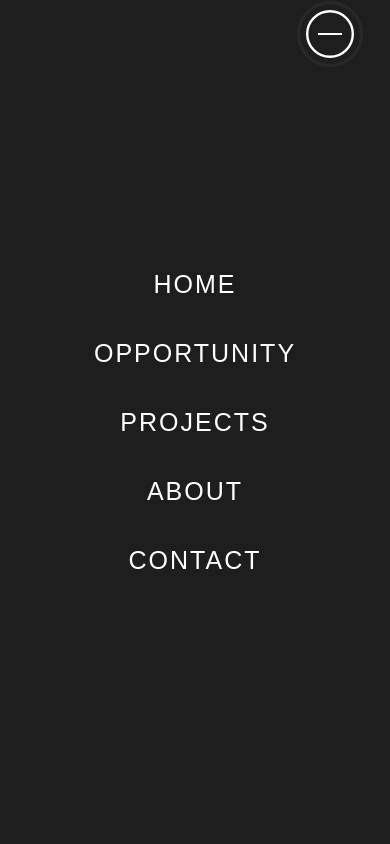
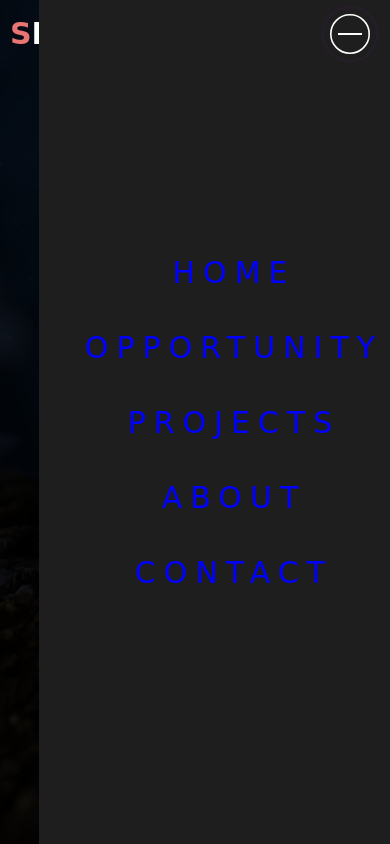
Before and after one commit to shiv452/portfoliowebsite, a plain HTML site: page index.html in a window 390 px wide. Both pictures are taken after a click on the element 330 px from the left and 33 px from the top of the page. Shown: the top 844 px of the page. Drawn offline with Linux system fonts and the light colour scheme.

Commit message:
Update commit

```diff
--- a/style.css
+++ b/style.css
@@ -6,7 +6,7 @@
 
   html {
       font-size: 10px;
-      font-family: 'Montserrat', sans-serif;
+      font-family: 'Apple Chancery', cursive;
       scroll-behavior: smooth;
   }
 
@@ -126,18 +126,18 @@
   }
 
   #header .nav-list ul.active {
-      left: 0%;
+      left: 10%;
   }
 
   #header .nav-list ul a {
-      font-size: 2.5rem;
+      font-size: 3rem;
       font-weight: 500;
-      letter-spacing: .2rem;
+      letter-spacing: .8rem;
       text-decoration: none;
-      color: white;
+      color: blue;
       text-transform: uppercase;
       padding: 20px;
-      display: block;
+      display: flex;
   }
 
   #header .nav-list ul a::after {
@@ -146,11 +146,11 @@
       top: 50%;
       left: 50%;
       transform: translate(-50%, -50%) scale(0);
-      color: rgba(240, 248, 255, 0.021);
-      font-size: 13rem;
+      color: rgba(240, 248, 255, 0.02);
+      font-size: 15rem;
       letter-spacing: 50px;
       z-index: -1;
-      transition: .3s ease letter-spacing;
+      transition: .2s ease letter-spacing;
   }
 
   #header .nav-list ul li:hover a::after {
@@ -163,10 +163,10 @@
   }
 
   #header .hamburger {
-      height: 60px;
-      width: 60px;
+      height: 50px;
+      width: 50px;
       display: inline-block;
-      border: 3px solid white;
+      border: 2px solid white;
       border-radius: 50%;
       position: relative;
       display: flex;
@@ -175,7 +175,7 @@
       z-index: 100;
       cursor: pointer;
       transform: scale(.8);
-      margin-right: 20px;
+      margin-right: 5px;
   }
 
   #header .hamburger:after {
@@ -183,8 +183,8 @@
       content: '';
       height: 100%;
       width: 100%;
-      border-radius: 50%;
-      border: 3px solid white;
+      border-radius: 100%;
+      border: 3px solid blueviolet;
       animation: hamburger_puls 1s ease infinite;
   }
 
@@ -202,7 +202,7 @@
       position: absolute;
       height: 100%;
       width: 100%;
-      left: 0;
+      left: 0px;
       background-color: white;
       transition: .3s ease;
       transition-property: top, bottom;
@@ -231,7 +231,7 @@
   /* Hero Section */
 
   #hero {
-      background-image: url(/5.jpg);
+      background-image: url(5.jpg);
       background-size: cover;
       background-position: top center;
       position: relative;
@@ -246,7 +246,7 @@
       height: 100%;
       width: 100%;
       background-color: black;
-      opacity: .7;
+      opacity: .9;
       z-index: -1;
   }
 
@@ -338,7 +338,7 @@
       justify-content: center;
       flex-direction: column;
       padding: 30px;
-      border-radius: 10px;
+      border-radius: 50px;
       background-image: url(image.jpg);
       background-size: cover;
       margin: 10px 5%;
@@ -419,7 +419,9 @@
     width: 80%;
     margin: 20px auto;
     overflow: hidden;
-      border-radius: 10px;
+    border-radius: 20px;
+    background-image: url(sunset.jpg);
+    z-index: -1;
 }
 
 #projects .project-info {
@@ -430,17 +432,20 @@
     align-items: flex-start;
     justify-content: center;
     flex-direction: column;
-      background-image: linear-gradient(60deg, #29323c 0%, #485563 100%);
-      color: white;
+    color: whitesmoke;
+    background: linear-gradient(60deg, #29323c 0%, #485563 100%);
+    opacity: .9;
 }
 
 #projects .project-info h1 {
     font-size: 4rem;
     font-weight: 500;
+
 }
 
 #projects .project-info h2 {
     font-size: 1.8rem;
+    opacity: .7;
     font-weight: 500;
     margin-top: 10px;
     background: linear-gradient(270deg,rgb(93, 93, 219),rgb(228, 118, 118));
@@ -453,7 +458,7 @@
 
 #projects .project-img {
     flex-basis: 50%;
-      height: 300px;
+    height: 200px;
     overflow: hidden;
     position: relative;
 }
@@ -470,7 +475,7 @@
 }
 
 #projects .project-img img {
-      transition: .3s ease transform;
+    transition: .2s ease transform;
 }
 
 #projects .project-item:hover .project-img img {
```
Also changed, not shown: sunset.jpg (added), 1 other file. Lines whose indentation alone changed are shown as unchanged.
